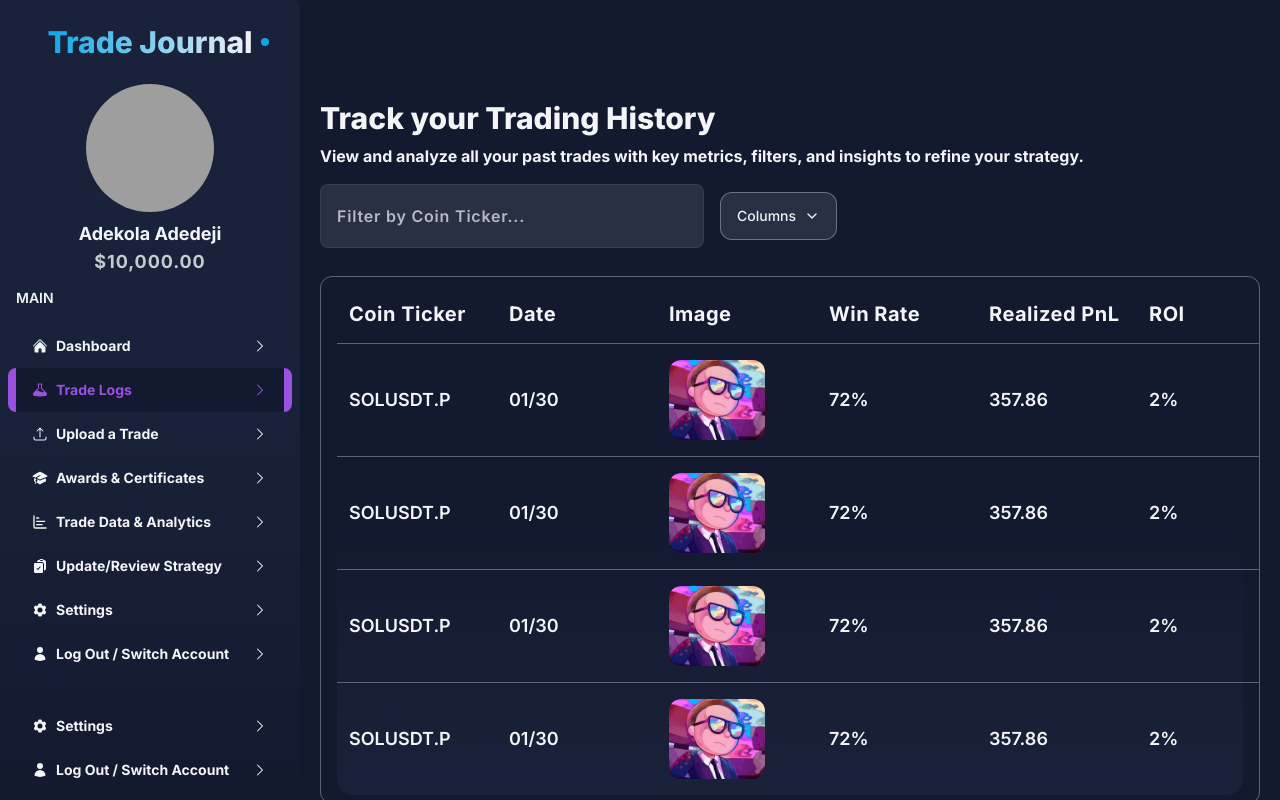
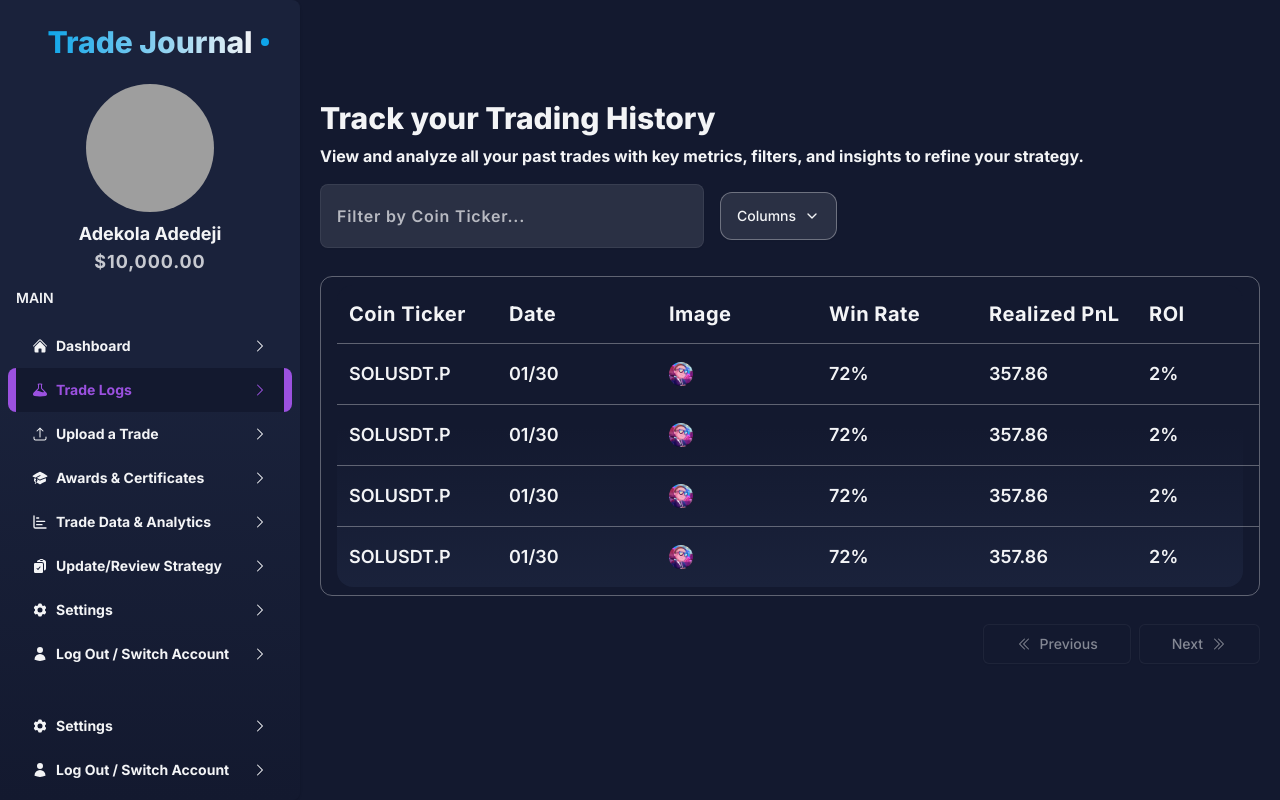
Before and after one commit to ad3kola/Trade-Journal, a Next.js app: page /trade-logs in a window 1280 px wide. Built offline with nearby package versions, Linux system fonts and the light colour scheme; grey boxes are pictures that could not be loaded.

Commit message:
new commit

```diff
--- a/app/analytics/page.tsx
+++ b/app/analytics/page.tsx
@@ -6,9 +6,7 @@
 import ProTrend_Retest from "@/components/Analytics/ProTrend_Retest";
 import RiskFactorsperTrade from "@/components/Analytics/RiskFactorsperTrade";
 import ROI from "@/components/Analytics/ROI";
-import StrategyStats from "@/components/Analytics/StrategyStats";
 import { topRowData } from "@/utils/constants";
-import { AlarmClock, DollarSign } from "lucide-react";
 
 function page() {
   return (
--- a/app/layout.tsx
+++ b/app/layout.tsx
@@ -3,7 +3,6 @@
 import "./globals.css";
 import Navbar from "@/components/Navbar";
 import { ThemeProvider } from "@/components/ThemeProvider";
-import { SidebarProvider, SidebarTrigger } from "@/components/ui/sidebar";
 
 // Set up Inter font
 const inter = Inter({
--- a/components/Analytics/PnLOverTime.tsx
+++ b/components/Analytics/PnLOverTime.tsx
@@ -14,8 +14,6 @@
 import {
   ChartConfig,
   ChartContainer,
-  ChartLegend,
-  ChartLegendContent,
   ChartTooltip,
   ChartTooltipContent,
 } from "@/components/ui/chart"
--- a/components/FullTableData.tsx
+++ b/components/FullTableData.tsx
@@ -39,6 +39,7 @@
   ChevronDoubleRightIcon,
   XMarkIcon,
 } from "@heroicons/react/24/solid";
+import Image from "next/image";
 
 export interface DailySummaryData {
   date: string;
@@ -79,10 +80,12 @@
     header: "Image",
     cell: ({ row }) => (
       <div className="flex items-center">
-        <img
+        <Image
           src={row.getValue("image")}
           alt="Trade"
-          className="w-24 h-20 object-cover rounded-xl"
+          className="object-cover rounded-xl"
+          width={24}
+          height={20}
         />
       </div>
     ),
@@ -306,15 +309,17 @@
       <div className="flex items-center justify-end space-x-2 py-4">
         <Button
           variant="outline"
-          size="lg" className="rounded-md"
+          size="lg"
+          className="rounded-md"
           onClick={() => table.previousPage()}
           disabled={!table.getCanPreviousPage()}
         >
-           <ChevronDoubleLeftIcon className="h-4 w-4" /> Previous
+          <ChevronDoubleLeftIcon className="h-4 w-4" /> Previous
         </Button>
         <Button
           variant="outline"
-          size="lg" className="rounded-md"
+          size="lg"
+          className="rounded-md"
           onClick={() => table.nextPage()}
           disabled={!table.getCanNextPage()}
         >
```
